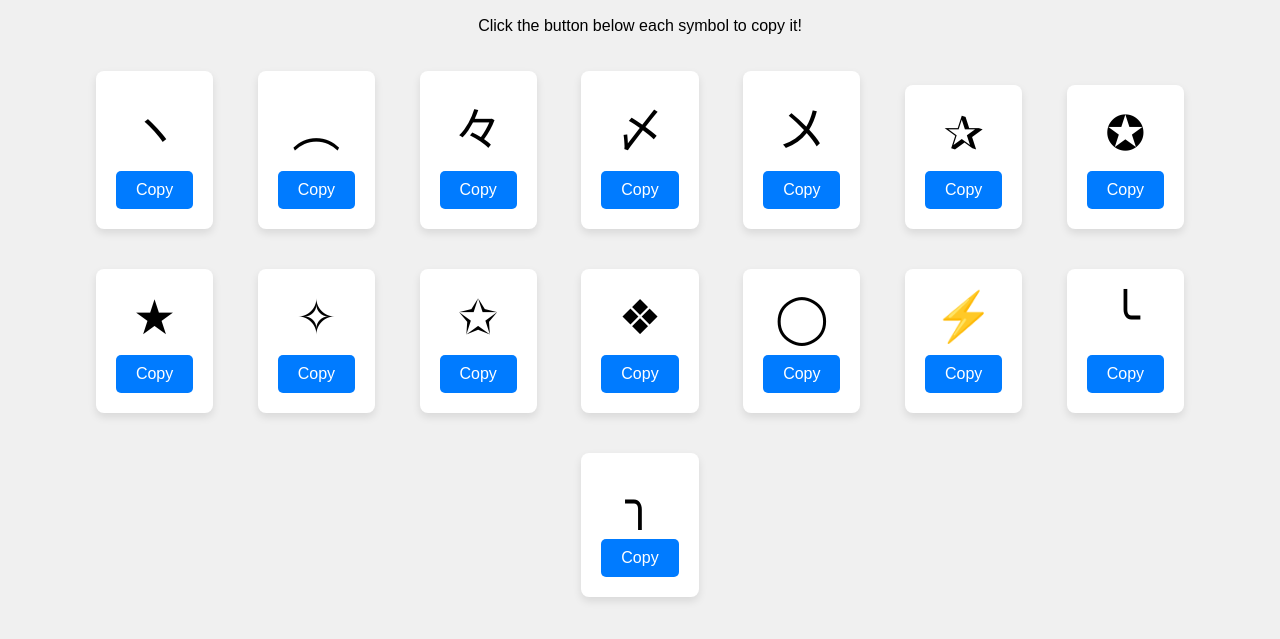
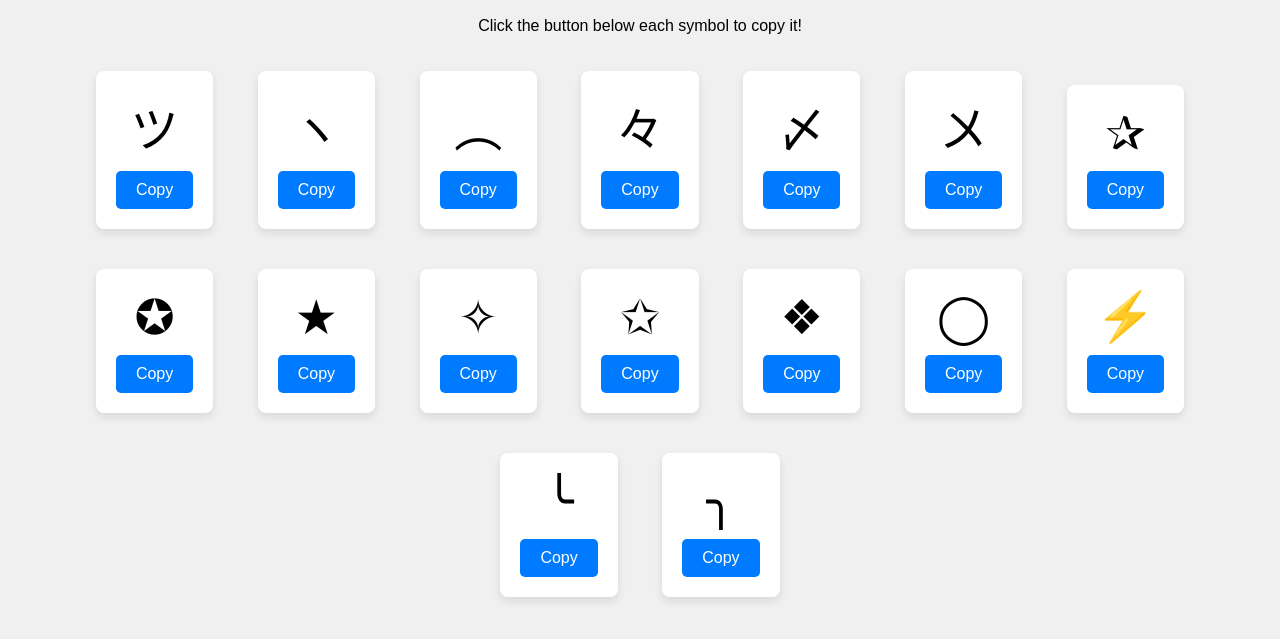
Before and after one commit to mathpunch/fortnite, a plain HTML site: page index.html in a window 1280 px wide. Shown: the part 89-728 px from the top of the page. Drawn offline with Linux system fonts and the light colour scheme.

Commit message:
Update index.html

```diff
--- a/index.html
+++ b/index.html
@@ -52,6 +52,12 @@
 
     <h1>Special Symbols for Fortnite Usernames</h1>
     <p>Click the button below each symbol to copy it!</p>
+
+    <div class="symbol-container">
+        <span class="symbol">ツ</span>
+        <button class="copy-btn" onclick="copySymbol('ツ', this)">Copy</button>
+        <div class="copy-message">Copied!</div>
+    </div>
 
     <div class="symbol-container">
         <span class="symbol">ヽ</span>
```
